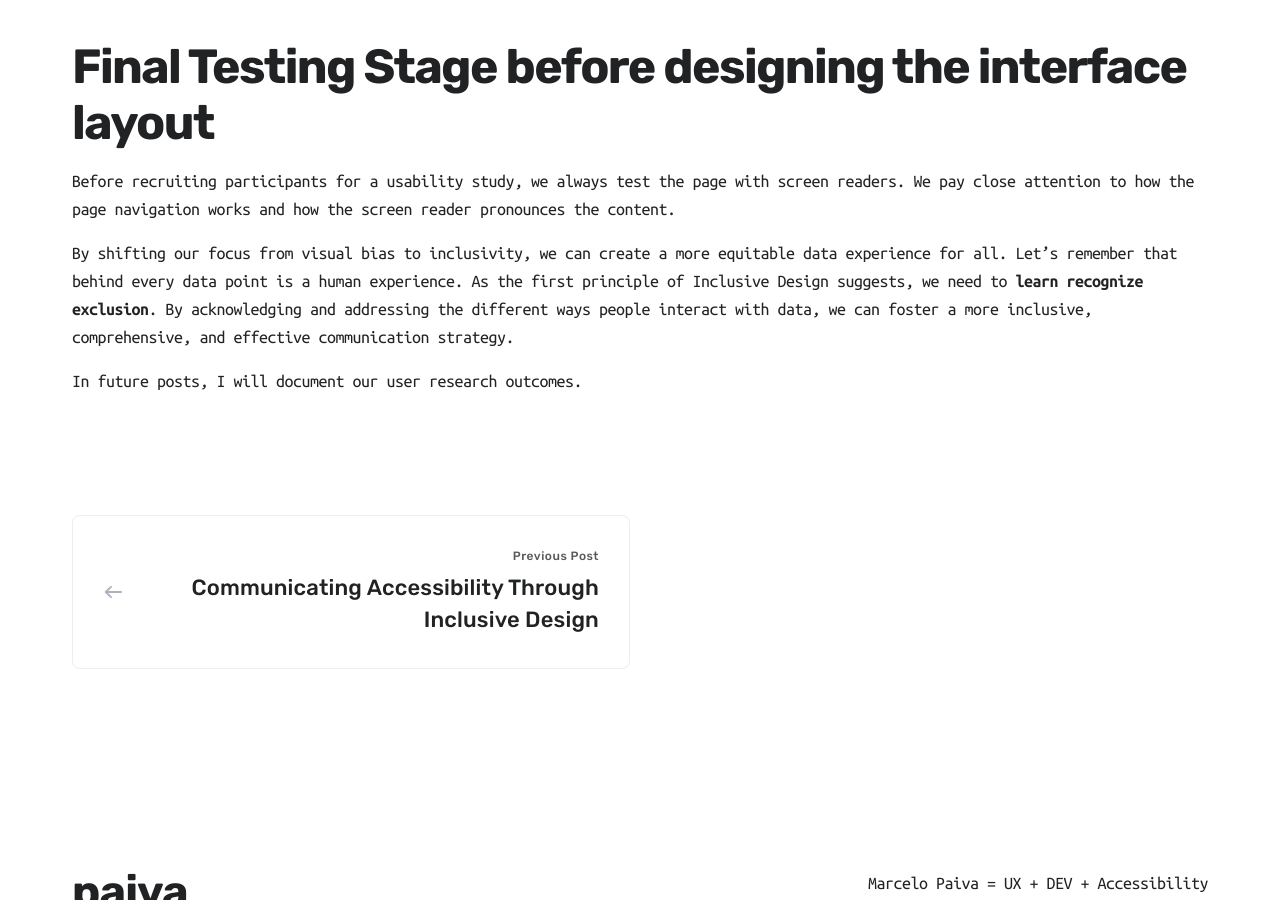
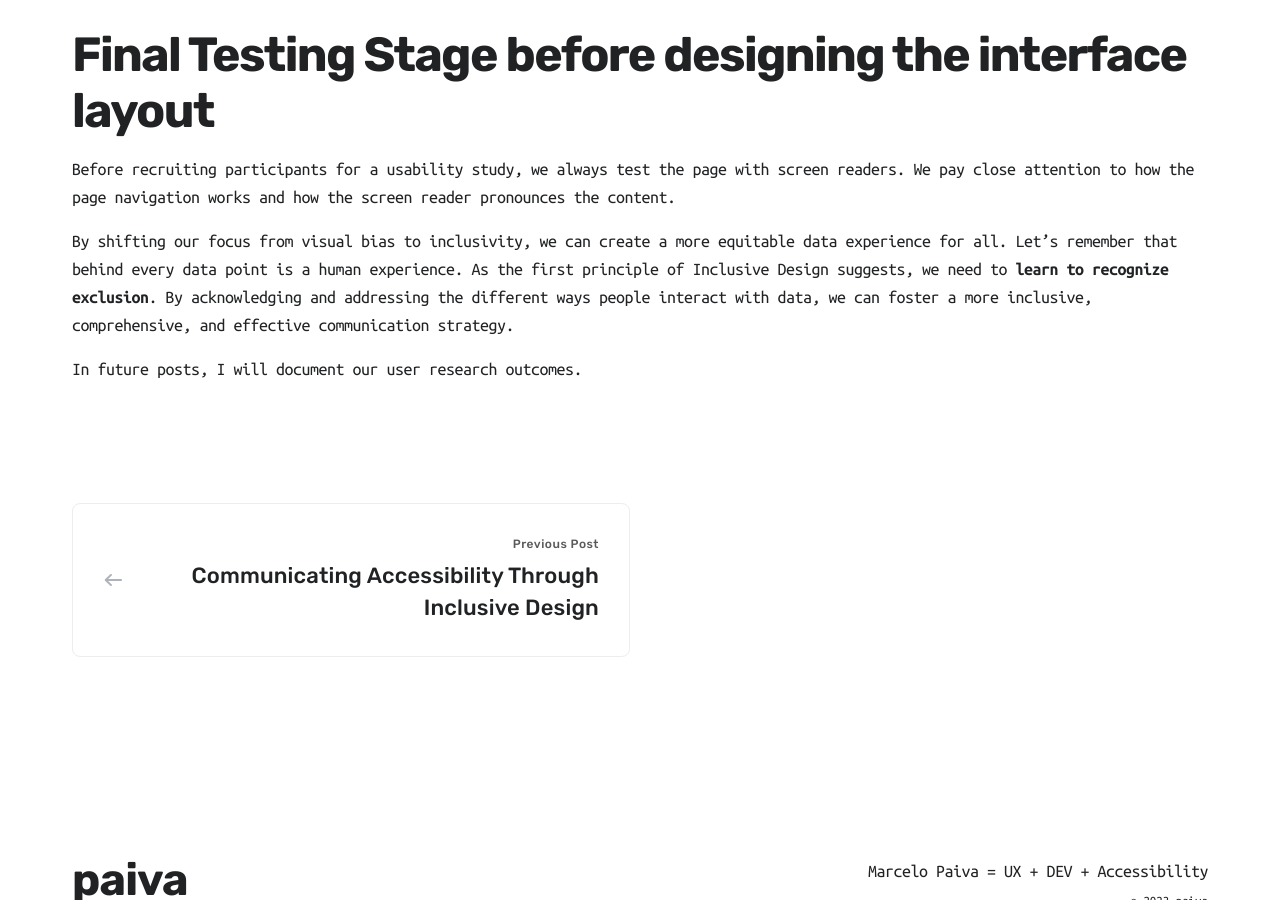
Before and after one commit to mpaiva/venus, a Jekyll site: the page built from _posts/2023-06-11-data-visualizations-visualize-this-you-could-go-blind-tomorrow.md, in a window 1280 px wide and 900 px high, scrolled down 10082 px. Built offline with Jekyll 4.4.1, drawn with Linux system fonts in a browser that asks for light colours; nearby versions of some CDN libraries.

```diff
--- a/_posts/2023-06-11-data-visualizations-visualize-this-you-could-go-blind-tomorrow.md
+++ b/_posts/2023-06-11-data-visualizations-visualize-this-you-could-go-blind-tomorrow.md
@@ -23,7 +23,7 @@ Let's start by redefining 'data visualizations'. While it emphasizes the visual
 
 Determining how to present data before considering who will consume it is akin to buying a car solely based on color. Let's instead adopt a narrative approach, focusing on the story the data tells.
 
-## The Importance of a Content-First Approach
+### The Importance of a Content-First Approach
 
 In a previous post, titled [Communicating Accessibility Through Inclusive Design](https://mpaiva.github.io/venus/blog/communicating-accessibility-through-inclusive-design), I have written about the importance of including people with disabilities in design teams, and created a personal web tool called [No Latin](https://nolatin.com) to help UX professionals adopting a content-first approach, and begin testing concepts with people with disabilities early in the design process. The creation of universally understandable data insights doesn't require a complex process; it merely involves infusing intention into the design practices.
 
@@ -226,6 +226,6 @@ We can share the prototype with our usability study participants, including peop
 
 Before recruiting participants for a usability study, we always test the page with screen readers. We pay close attention to how the page navigation works and how the screen reader pronounces the content.
 
-By shifting our focus from visual bias to inclusivity, we can create a more equitable data experience for all. Let's remember that behind every data point is a human experience. As the first principle of Inclusive Design suggests, we need to [learn recognize exclusion](https://mpaiva.github.io/venus/blog/learning-to-recognize-exclusion). By acknowledging and addressing the different ways people interact with data, we can foster a more inclusive, comprehensive, and effective communication strategy.
+By shifting our focus from visual bias to inclusivity, we can create a more equitable data experience for all. Let's remember that behind every data point is a human experience. As the first principle of Inclusive Design suggests, we need to [learn to recognize exclusion](https://mpaiva.github.io/venus/blog/learning-to-recognize-exclusion). By acknowledging and addressing the different ways people interact with data, we can foster a more inclusive, comprehensive, and effective communication strategy.
 
 In future posts, I will document our user research outcomes.
```
